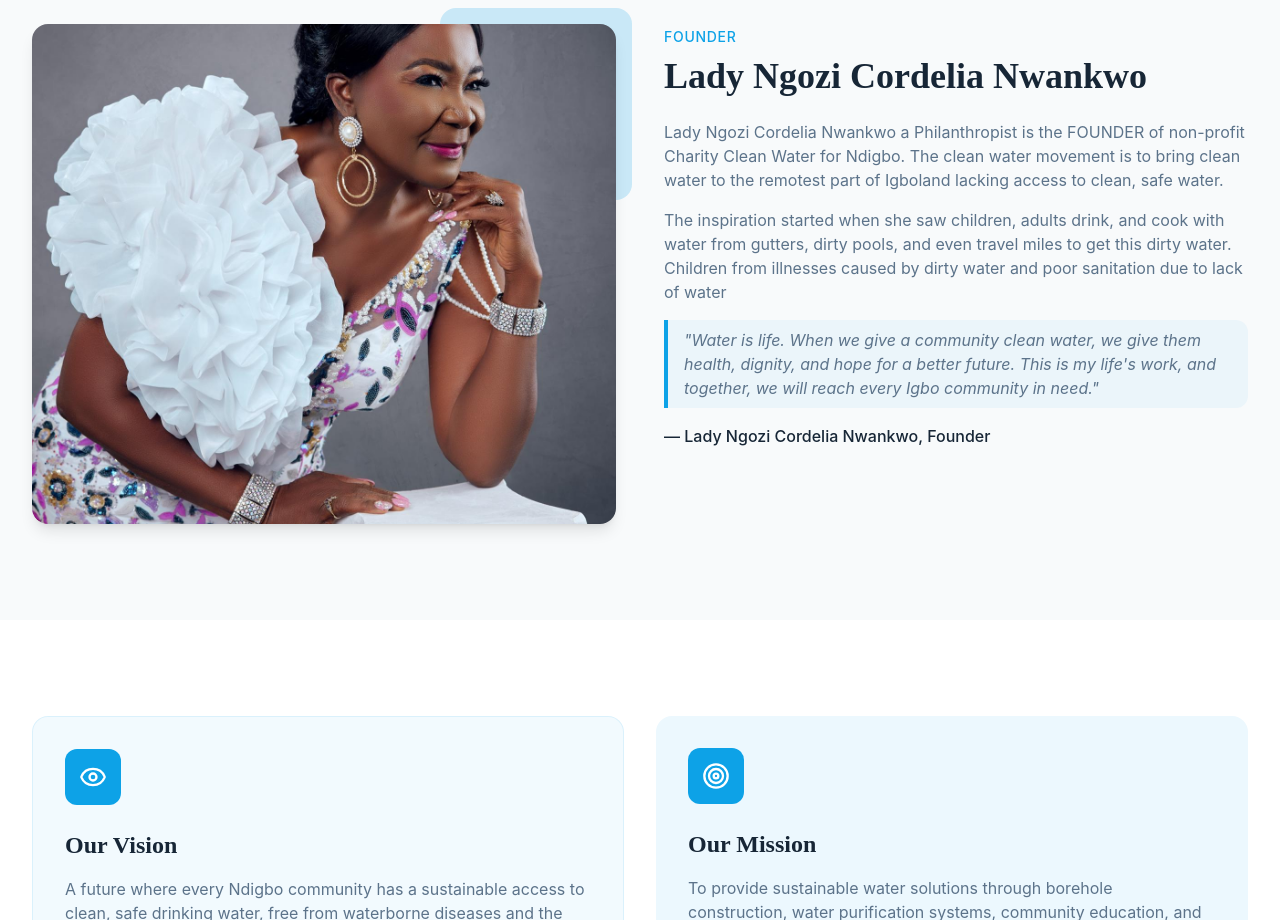
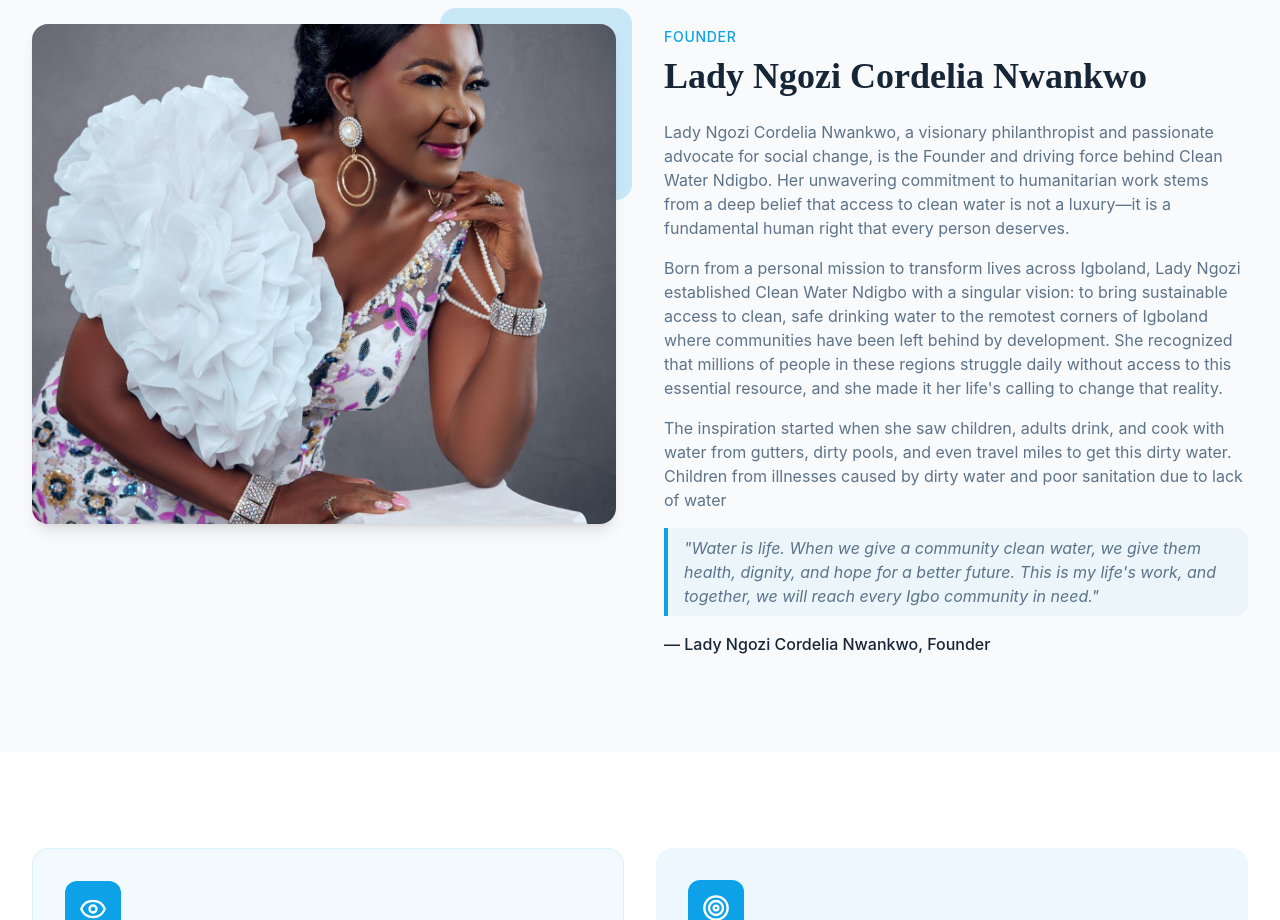
Before and after one commit to dubixhub/cleanwaterndigbo, a React (Vite) app: page /about in a window 1280 px wide. Shown: the part 1280-2200 px from the top of the page. Built offline with nearby package versions, Linux system fonts and the light colour scheme; no server answers; the HTML template or start-up script is replaced by a standard one.

Commit message:
re-wrote the bio of Lady cordelia nwankwo

```diff
--- a/src/pages/About.tsx
+++ b/src/pages/About.tsx
@@ -97,10 +97,11 @@ diseases and improve overall public health
               </h2>
               <div className="space-y-4 text-muted-foreground">
                 <p>
-             Lady Ngozi Cordelia Nwankwo a Philanthropist is the FOUNDER of non-profit Charity Clean Water for Ndigbo.
-
- The clean water movement is to bring clean water to the remotest part of Igboland
-lacking access to clean, safe water.</p>
+                  Lady Ngozi Cordelia Nwankwo, a visionary philanthropist and passionate advocate for social change, is the Founder and driving force behind Clean Water Ndigbo. Her unwavering commitment to humanitarian work stems from a deep belief that access to clean water is not a luxury—it is a fundamental human right that every person deserves.
+                </p>
+                <p>
+                  Born from a personal mission to transform lives across Igboland, Lady Ngozi established Clean Water Ndigbo with a singular vision: to bring sustainable access to clean, safe drinking water to the remotest corners of Igboland where communities have been left behind by development. She recognized that millions of people in these regions struggle daily without access to this essential resource, and she made it her life's calling to change that reality.
+                </p>
                 <p>
                    The inspiration started when she saw children, adults drink, and cook with water from gutters, dirty pools, and even travel miles to get this dirty water.
  Children from illnesses caused by dirty water and poor sanitation due to lack of water
```
